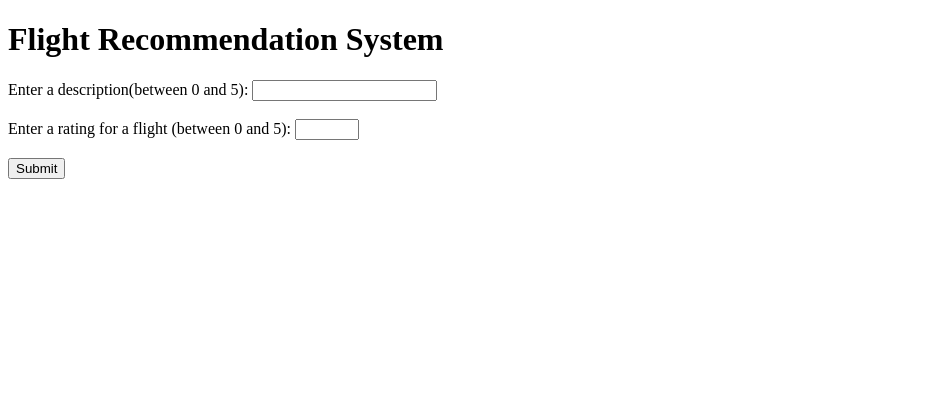
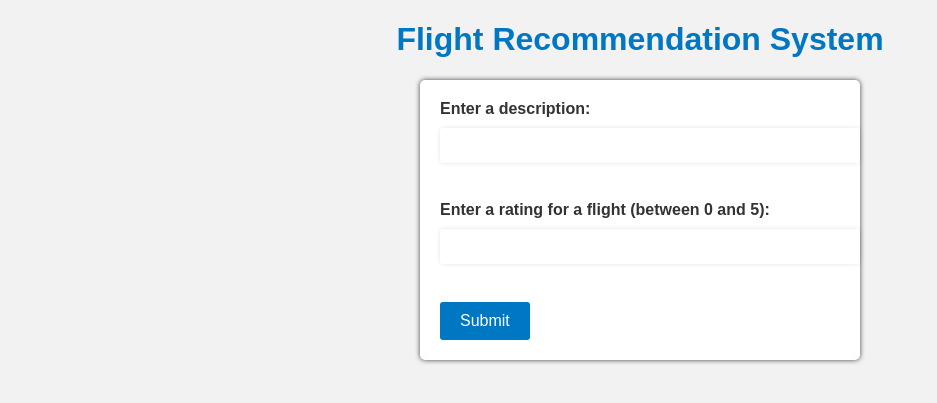
Before and after one commit to Dnyaneshwari1707/AI-DS_B4_CC_CP, a Flask app: page / in a window 1280 px wide. Shown: the top 403 px of the page, without its empty margins (0-937 px from the left). Run offline with Flask 3, Linux system fonts and the light colour scheme; parts of the project's set-up code (start-up, migrations or seed data) failed here and were passed over.

Commit message:
Update home.html

```diff
--- a/CC Cp/templates/home.html
+++ b/CC Cp/templates/home.html
@@ -1,4 +1,4 @@
-<!DOCTYPE html>
+<!-- <!DOCTYPE html>
 <html>
 <head>
     <title>Flight Recommendation System</title>
@@ -15,4 +15,74 @@
         <input type="submit" value="Submit">
     </form>
 </body>
+</html> -->
+
+<!DOCTYPE html>
+<html>
+<head>
+    <title>Flight Recommendation System</title>
+    <style>
+        body {
+            font-family: Arial, sans-serif;
+            background-color: #f2f2f2;
+        }
+
+        h1 {
+            text-align: center;
+            color: #0077c2;
+        }
+
+        form {
+            width: 400px;
+            margin: 0 auto;
+            padding: 20px;
+            background-color: #fff;
+            border-radius: 5px;
+            box-shadow: 0px 0px 5px 0px rgba(0,0,0,0.75);
+        }
+
+        label {
+            display: block;
+            margin-bottom: 10px;
+            font-weight: bold;
+            color: #333;
+        }
+
+        input[type="text"],
+        input[type="number"] {
+            width: 100%;
+            padding: 10px;
+            margin-bottom: 20px;
+            border-radius: 3px;
+            border: none;
+            box-shadow: 0px 0px 5px 0px rgba(0,0,0,0.1);
+        }
+
+        input[type="submit"] {
+            background-color: #0077c2;
+            color: #fff;
+            font-size: 16px;
+            padding: 10px 20px;
+            border: none;
+            border-radius: 3px;
+            cursor: pointer;
+        }
+
+        input[type="submit"]:hover {
+            background-color: #005ea6;
+        }
+    </style>
+</head>
+<body>
+    <h1>Flight Recommendation System</h1>
+    <form action="/recommend" method="POST">
+        <label for="user_input">Enter a description:</label>
+        <input type="text" id="user_input" name="user_input" min="0" max="5" step="0.1" required>
+        <br><br>
+        <label for="user_rating">Enter a rating for a flight (between 0 and 5):</label>
+        <input type="number" id="user_rating" name="user_rating" min="0" max="5" step="0.1" required>
+        <br><br>
+        <input type="submit" value="Submit">
+    </form>
+</body>
 </html>
```
